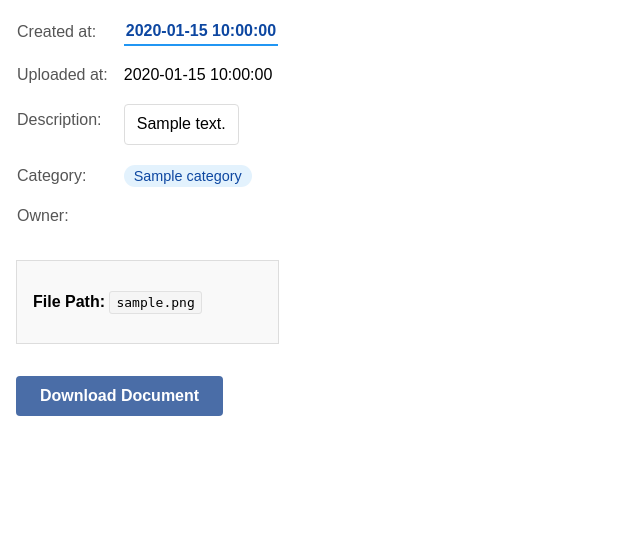
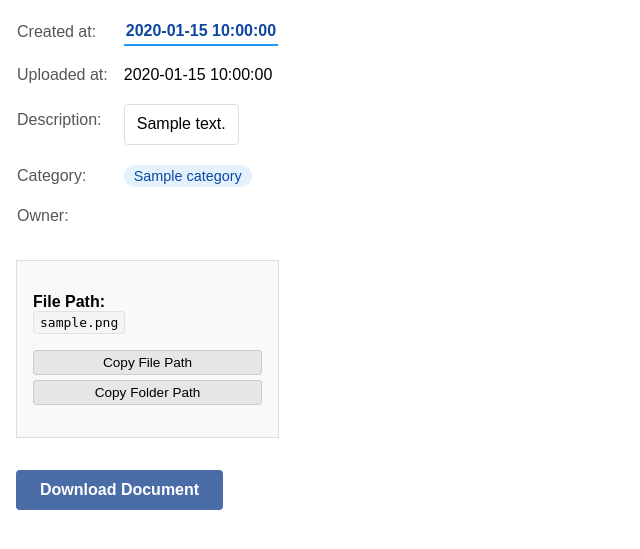
Before and after one commit to sergio7osol/mydocs, a PHP site: template htdocs/views/view.view.php in a window 1280 px wide. Shown: the part 145-694 px from the top of the page, without its empty margins (0-640 px from the left). Run offline with PHP 8.4, Linux system fonts and the light colour scheme; the template is opened without the code that fills it: most values are stand-ins (such as "Sample title", 1, 10 or a date in 2020); data that the repository does not hold is empty.

Commit message:
feature: on detail page - copy of windows file/folder path on click.

```diff
--- a/htdocs/views/view.view.php
+++ b/htdocs/views/view.view.php
@@ -81,14 +81,15 @@ try {
       error_log("Original file path: " . $dockerPath);
       error_log("Simplified path: " . $localPath);
 
-      // Get the absolute path on disk - let PHP handle path resolution
-      $absolutePath = realpath(__DIR__ . '/../../' . $localPath);
+      // Get actual Windows-style absolute path for the user
+      $windowsBasePath = 'c:\\Users\\Sergey_Osokin\\IT\\Programming\\PHP\\mydocs-docs\\htdocs\\';
+      $windowsFilePath = $windowsBasePath . str_replace('/', '\\', $localPath);
 
-      // Store raw path for directory navigation
-      $rawPath = dirname(__DIR__) . '/../' . $localPath;
+      // Get directory path (without the filename)
+      $windowsDirectoryPath = dirname($windowsFilePath);
 
-      error_log("Calculated absolute path: " . $absolutePath);
-      error_log("Raw path for explorer: " . $rawPath);
+      error_log("Windows absolute path for clipboard: " . $windowsFilePath);
+      error_log("Windows directory path for clipboard: " . $windowsDirectoryPath);
       ?>
 
       <div class="document-content" style="margin-top: 1em; padding: 1em; border: 1px solid #ddd; background-color: #f9f9f9;">
@@ -96,7 +97,157 @@ try {
           <h3>Document Content:</h3>
           <pre style="white-space: pre-wrap;"><?= htmlspecialchars(file_get_contents($localPath)); ?></pre>
         <?php else: ?>
-          <p><strong>File Path:</strong> <code style="background-color: #f5f5f5; padding: 3px 6px; border: 1px solid #e1e1e1; border-radius: 3px; font-family: monospace; word-break: break-all;"><?= htmlspecialchars($localPath); ?></code></p>
+          <p>
+            <strong>File Path:</strong>
+            <span class="path-container">
+              <code id="filePath"
+                    class="copyable-path"
+                    data-path="<?= htmlspecialchars($windowsFilePath); ?>"
+                    data-dir-path="<?= htmlspecialchars($windowsDirectoryPath); ?>"
+                    title="Click buttons to copy paths">
+                <?= htmlspecialchars($localPath); ?>
+              </code>
+              <div class="button-group">
+                <button id="copyFileBtn" class="copy-button">
+                  Copy File Path
+                </button>
+                <button id="copyDirBtn" class="copy-button">
+                  Copy Folder Path
+                </button>
+              </div>
+            </span>
+            <span id="copyMessage" style="display: none; color: green; margin-left: 10px; font-size: 0.9em;">Copied to clipboard!</span>
+          </p>
+
+          <style>
+            .path-container {
+              display: flex;
+              align-items: flex-start;
+              gap: 10px;
+              flex-wrap: wrap;
+            }
+
+            .button-group {
+              display: flex;
+              flex-direction: column;
+              gap: 5px;
+            }
+
+            .copyable-path {
+              background-color: #f5f5f5;
+              padding: 3px 6px;
+              border: 1px solid #e1e1e1;
+              border-radius: 3px;
+              font-family: monospace;
+              word-break: break-all;
+              transition: all 0.2s ease-in-out;
+              display: inline-block;
+            }
+
+            .copyable-path:hover {
+              background-color: #e9f5ff;
+              border-color: #7fb5ff;
+            }
+
+            .copy-button {
+              background-color: #e6e6e6;
+              border: 1px solid #ccc;
+              border-radius: 3px;
+              padding: 4px 8px;
+              cursor: pointer;
+              font-size: 0.85em;
+              transition: all 0.2s ease;
+              white-space: nowrap;
+            }
+
+            .copy-button:hover {
+              background-color: #d4d4d4;
+            }
+
+            .copy-button:active {
+              background-color: #c4c4c4;
+              transform: translateY(1px);
+            }
+          </style>
+
+          <script>
+            document.addEventListener('DOMContentLoaded', function() {
+              const copyFileBtn = document.getElementById('copyFileBtn');
+              const copyDirBtn = document.getElementById('copyDirBtn');
+              const pathElement = document.getElementById('filePath');
+              const message = document.getElementById('copyMessage');
+
+              // Function to copy text to clipboard
+              function copyToClipboard(text, successMessage) {
+                // Log to console for debugging
+                console.log('Attempting to copy:', text);
+
+                // Use the modern clipboard API
+                if (navigator.clipboard) {
+                  navigator.clipboard.writeText(text)
+                    .then(() => {
+                      console.log('Successfully copied to clipboard');
+                      showCopyMessage(successMessage);
+                    })
+                    .catch(err => {
+                      console.error('Failed to copy text: ', err);
+                      alert('Could not copy to clipboard. Your browser might be blocking this feature.');
+                    });
+                } else {
+                  // Fallback for older browsers
+                  const textarea = document.createElement('textarea');
+                  textarea.value = text;
+                  textarea.style.position = 'fixed';
+                  textarea.style.opacity = 0;
+                  document.body.appendChild(textarea);
+                  textarea.focus();
+                  textarea.select();
+
+                  try {
+                    const successful = document.execCommand('copy');
+                    if (successful) {
+                      console.log('Fallback copy successful');
+                      showCopyMessage(successMessage);
+                    } else {
+                      console.error('Fallback copy failed');
+                      alert('Could not copy to clipboard');
+                    }
+                  } catch (err) {
+                    console.error('Fallback copy error: ', err);
+                    alert('Could not copy to clipboard');
+                  }
+
+                  document.body.removeChild(textarea);
+                }
+              }
+
+              // Add click event for file path button
+              if (copyFileBtn) {
+                copyFileBtn.addEventListener('click', function(e) {
+                  e.preventDefault();
+                  const textToCopy = pathElement.getAttribute('data-path');
+                  copyToClipboard(textToCopy, 'Copied file path to clipboard!');
+                });
+              }
+
+              // Add click event for directory path button
+              if (copyDirBtn) {
+                copyDirBtn.addEventListener('click', function(e) {
+                  e.preventDefault();
+                  const textToCopy = pathElement.getAttribute('data-dir-path');
+                  copyToClipboard(textToCopy, 'Copied folder path to clipboard!');
+                });
+              }
+
+              function showCopyMessage(text) {
+                message.textContent = text || 'Copied to clipboard!';
+                message.style.display = 'inline';
+                setTimeout(function() {
+                  message.style.display = 'none';
+                }, 2000);
+              }
+            });
+          </script>
         <?php endif; ?>
       </div>
 
```
